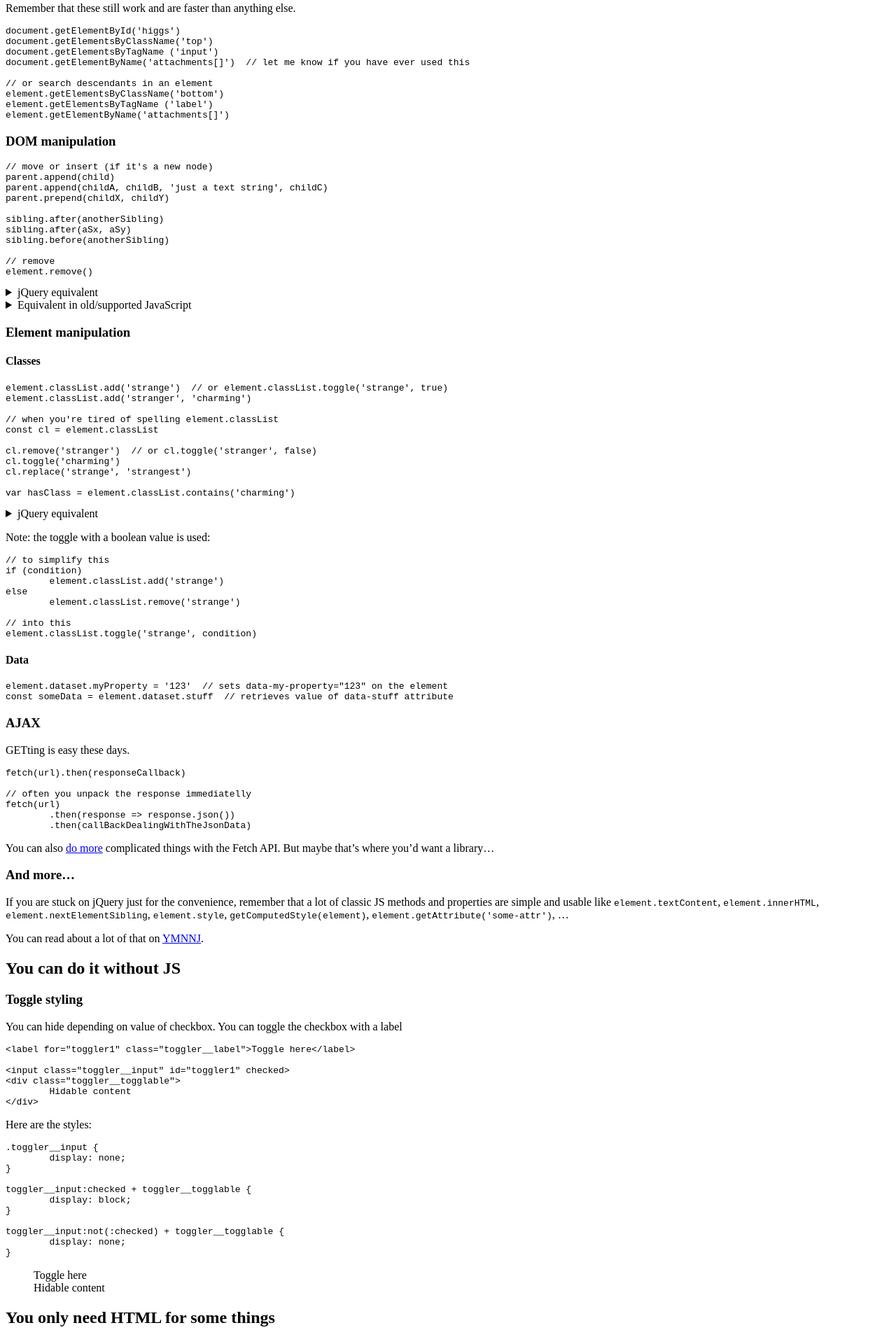
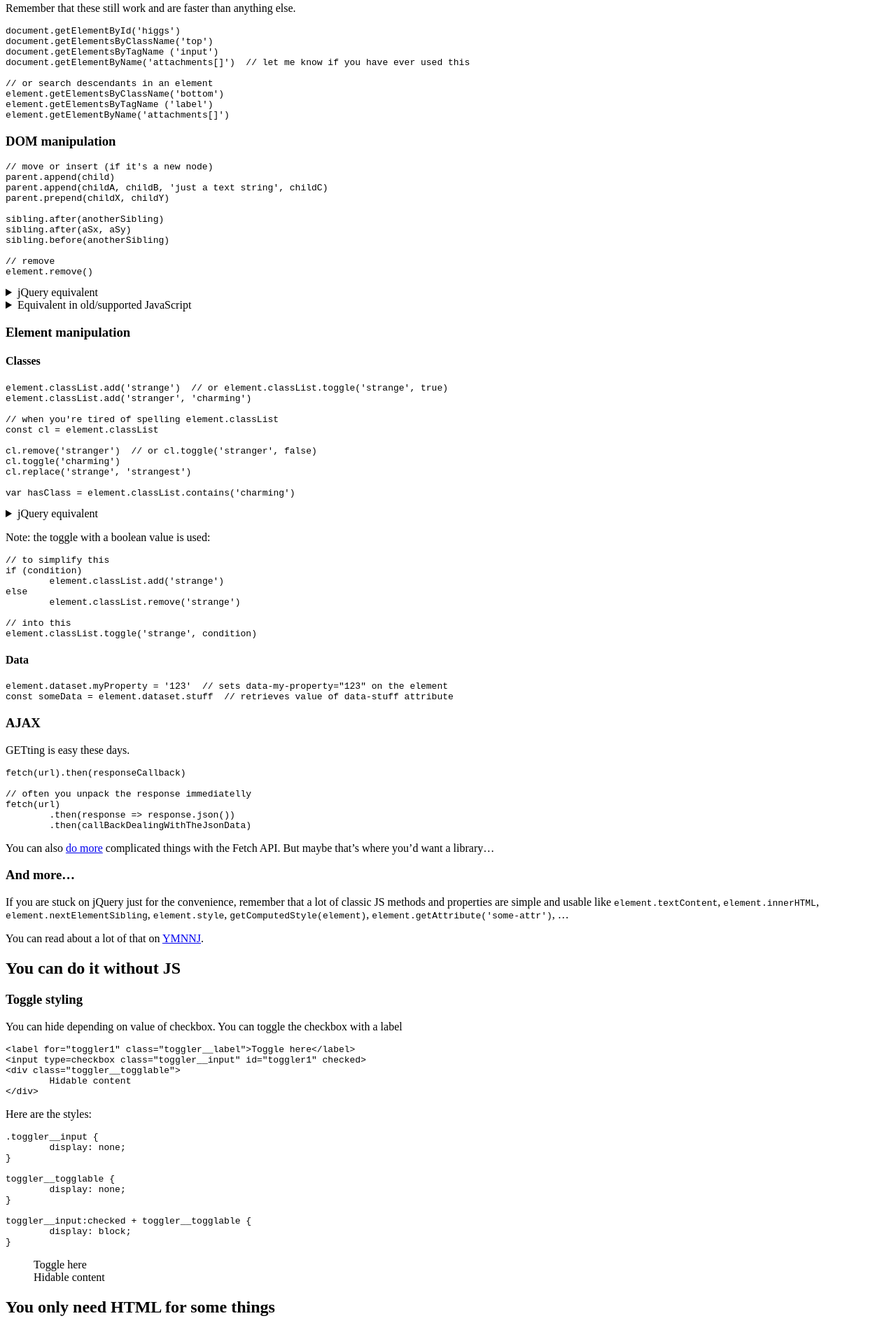
Before and after one commit to GlaivePro/ymnnl, a Jekyll site: the page built from index.md, in a window 1280 px wide. Shown: the part 845-2745 px from the top of the page at 70% size. Built offline with Jekyll 4.4.1, drawn with Linux system fonts in a browser that asks for light colours; our own code applies the rules of GitHub Pages for plain Markdown files; comment, search, counter and statistics services are not loaded; grey boxes are pictures that could not be loaded.

Commit message:
fix checkbox hack example

````diff
--- a/_includes/css.md
+++ b/_includes/css.md
@@ -3,8 +3,7 @@
 You can hide depending on value of checkbox. You can toggle the checkbox with a label
 ```html
 <label for="toggler1" class="toggler__label">Toggle here</label>
-
-<input class="toggler__input" id="toggler1" checked>
+<input type=checkbox class="toggler__input" id="toggler1" checked>
 <div class="toggler__togglable">
 	Hidable content
 </div>
@@ -17,12 +16,12 @@ Here are the styles:
 	display: none;
 }
 
+toggler__togglable {
+	display: none;
+}
+
 toggler__input:checked + toggler__togglable {
 	display: block;
-}
-
-toggler__input:not(:checked) + toggler__togglable {
-	display: none;
 }
 ```
 
@@ -32,18 +31,17 @@ toggler__input:not(:checked) + toggler__togglable {
 		display: none;
 	}
 
+	toggler__togglable {
+		display: none;
+	}
+
 	toggler__input:checked + toggler__togglable {
 		display: block;
-	}
-
-	toggler__input:not(:checked) + toggler__togglable {
-		display: none;
 	}
 	</style>
 
 	<label for="toggler1" class="toggler__label">Toggle here</label>
-
-	<input class="toggler__input" id="toggler1" checked>
+	<input type=checkbox class="toggler__input" id="toggler1" checked>
 	<div class="toggler__togglable">
 		Hidable content
 	</div>
````
